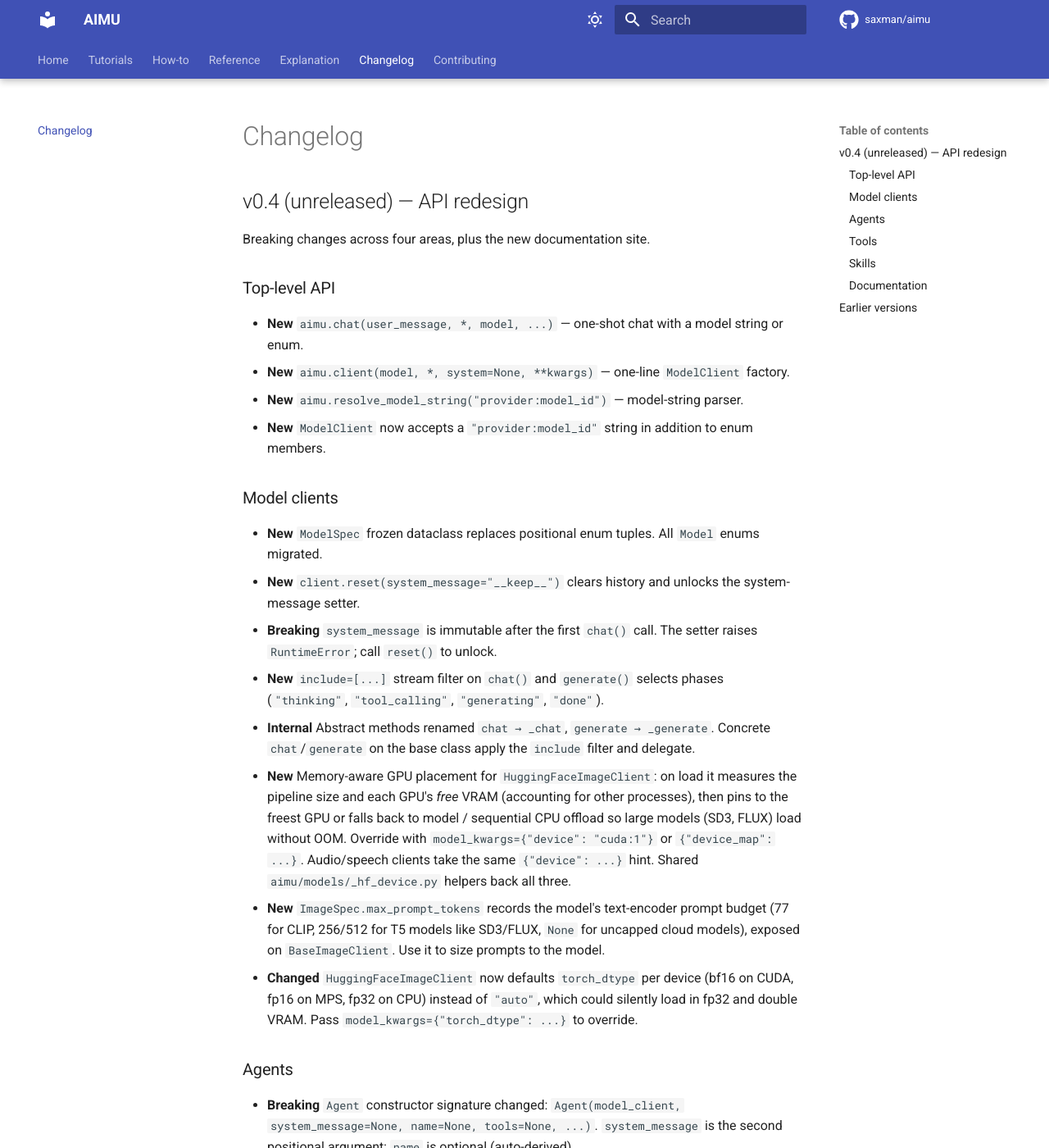
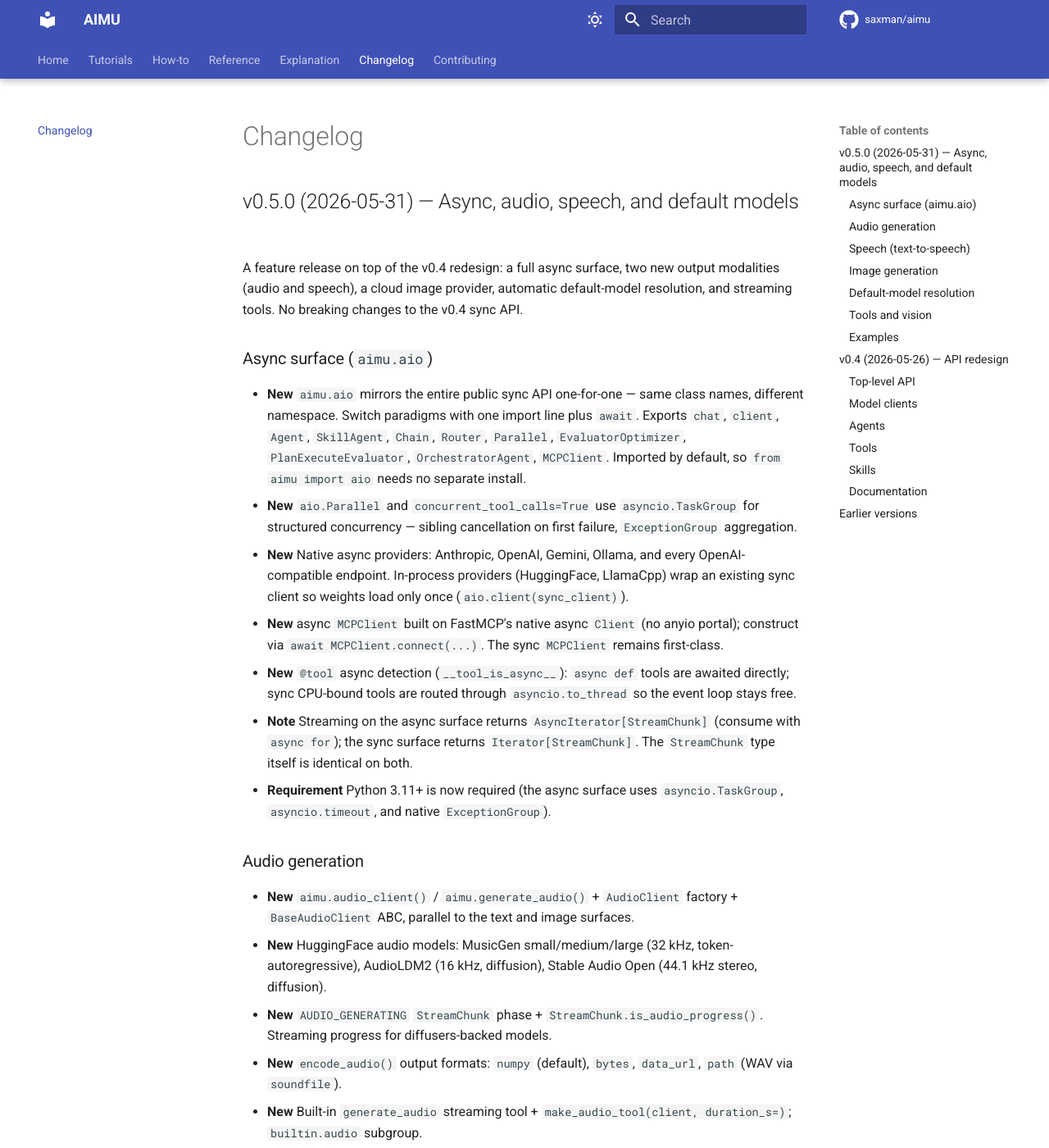
Before and after one commit to saxman/aimu, an MkDocs documentation site: the page built from docs/changelog.md, in a window 1280 px wide and 1400 px high. Shown: the whole window at 82% size. Built offline with MkDocs 1.6.1 and Material for MkDocs 9.7.7, drawn with Linux system fonts in a browser that asks for light colours; comment, search, counter and statistics services are not loaded; some of the changed text lies outside the part shown.

Commit message:
version bump to 0.5.0

```diff
--- a/docs/changelog.md
+++ b/docs/changelog.md
@@ -1,6 +1,57 @@
 # Changelog
 
-## v0.4 (unreleased) — API redesign
+## v0.5.0 (2026-05-31) — Async, audio, speech, and default models
+
+A feature release on top of the v0.4 redesign: a full async surface, two new output modalities (audio and speech), a cloud image provider, automatic default-model resolution, and streaming tools. No breaking changes to the v0.4 sync API.
+
+### Async surface (`aimu.aio`)
+
+- **New** `aimu.aio` mirrors the entire public sync API one-for-one — same class names, different namespace. Switch paradigms with one import line plus `await`. Exports `chat`, `client`, `Agent`, `SkillAgent`, `Chain`, `Router`, `Parallel`, `EvaluatorOptimizer`, `PlanExecuteEvaluator`, `OrchestratorAgent`, `MCPClient`. Imported by default, so `from aimu import aio` needs no separate install.
+- **New** `aio.Parallel` and `concurrent_tool_calls=True` use `asyncio.TaskGroup` for structured concurrency — sibling cancellation on first failure, `ExceptionGroup` aggregation.
+- **New** Native async providers: Anthropic, OpenAI, Gemini, Ollama, and every OpenAI-compatible endpoint. In-process providers (HuggingFace, LlamaCpp) wrap an existing sync client so weights load only once (`aio.client(sync_client)`).
+- **New** async `MCPClient` built on FastMCP's native async `Client` (no anyio portal); construct via `await MCPClient.connect(...)`. The sync `MCPClient` remains first-class.
+- **New** `@tool` async detection (`__tool_is_async__`): `async def` tools are awaited directly; sync CPU-bound tools are routed through `asyncio.to_thread` so the event loop stays free.
+- **Note** Streaming on the async surface returns `AsyncIterator[StreamChunk]` (consume with `async for`); the sync surface returns `Iterator[StreamChunk]`. The `StreamChunk` type itself is identical on both.
+- **Requirement** Python 3.11+ is now required (the async surface uses `asyncio.TaskGroup`, `asyncio.timeout`, and native `ExceptionGroup`).
+
+### Audio generation
+
+- **New** `aimu.audio_client()` / `aimu.generate_audio()` + `AudioClient` factory + `BaseAudioClient` ABC, parallel to the text and image surfaces.
+- **New** HuggingFace audio models: MusicGen small/medium/large (32 kHz, token-autoregressive), AudioLDM2 (16 kHz, diffusion), Stable Audio Open (44.1 kHz stereo, diffusion).
+- **New** `AUDIO_GENERATING` `StreamChunk` phase + `StreamChunk.is_audio_progress()`. Streaming progress for diffusers-backed models.
+- **New** `encode_audio()` output formats: `numpy` (default), `bytes`, `data_url`, `path` (WAV via `soundfile`).
+- **New** Built-in `generate_audio` streaming tool + `make_audio_tool(client, duration_s=)`; `builtin.audio` subgroup.
+
+### Speech (text-to-speech)
+
+- **New** `aimu.speech_client()` / `aimu.generate_speech()` + `SpeechClient` factory + `BaseSpeechClient` ABC.
+- **New** Providers: HuggingFace local (SpeechT5, MMS-TTS, BARK) and OpenAI cloud (`tts-1`, `tts-1-hd`).
+- **New** `SPEECH_GENERATING` `StreamChunk` phase + `StreamChunk.is_speech_progress()`; OpenAI byte-chunk streaming.
+- **New** Built-in `generate_speech` streaming tool + `make_speech_tool(client, voice=, speed=)`; `builtin.speech` subgroup.
+
+### Image generation
+
+- **New** Google Gemini "Nano Banana" cloud provider (`GeminiImageClient`, `gemini-2.5-flash-image`) under the `[google]` extra, dispatched via `aimu.image_client("gemini:...")`.
+- **New** `aimu.image_client()` accepts ad-hoc `"hf:<repo_id>"` and `"gemini:<id>"` strings in addition to enum members.
+- **New** Streaming image generation: `IMAGE_GENERATING` chunks during denoising, with optional per-step latent previews via `preview_every=N` (HuggingFace diffusers).
+- **New** Built-in `generate_image` streaming tool, `make_image_tool(client, preview_every=)`, and `make_describe_image_tool(client)` (binds vision Q&A to a vision-capable chat client); `builtin.image` subgroup.
+
+### Default-model resolution
+
+- **New** `model=` is now optional on `aimu.chat()` / `aimu.client()` / `aimu.agent()`. When omitted, AIMU resolves a text default: `AIMU_LANGUAGE_MODEL` (`"provider:model_id"`) first, otherwise an *already-available* local model (running Ollama → cached HuggingFace model → running local OpenAI-compatible server), restricted to enum-known ids and preferring tool-capable ones. A cloud provider is never auto-selected and weights are never downloaded implicitly.
+- **New** `AIMU_IMAGE_MODEL` / `AIMU_AUDIO_MODEL` / `AIMU_SPEECH_MODEL` provide defaults for the image/audio/speech entry points (env-var only; an unset var raises a clear `ValueError`).
+
+### Tools and vision
+
+- **New** Streaming tools: a generator-function `@tool` may `yield` `StreamChunk` objects mid-execution (flag `__tool_is_streaming__`); the agent forwards them through `agent.run(stream=True)`. The tool's recorded response resolves from its `return` value, the last chunk's `result`, or `str(last_chunk.content)`.
+- **New** `images=` is now accepted on stateless `generate()` (one-shot vision Q&A that does not touch `self.messages`), in addition to stateful `chat()`.
+- **New** `builtin.make_tools(base_client, image_client=None, audio_client=None, speech_client=None)` assembles the full built-in tool list with automatic image/vision/audio/speech wiring.
+
+### Examples
+
+- **Changed** The full-featured Streamlit chatbot (`web/streamlit_chatbot.py`) gains image, audio, and speech generation, plus optional TTS narration of completed responses.
+
+## v0.4 (2026-05-26) — API redesign
 
 Breaking changes across four areas, plus the new documentation site.
 
--- a/pyproject.toml
+++ b/pyproject.toml
@@ -1,6 +1,6 @@
 [project]
 name = "aimu"
-version = "0.4.0"
+version = "0.5.0"
 description = "AI Modeling Utilities: A Python package containing support for working with numerous AI models and services."
 readme = "README.md"
 requires-python = ">=3.11"
```
Also changed, not shown: aimu/__init__.py (+7 -0 lines).
